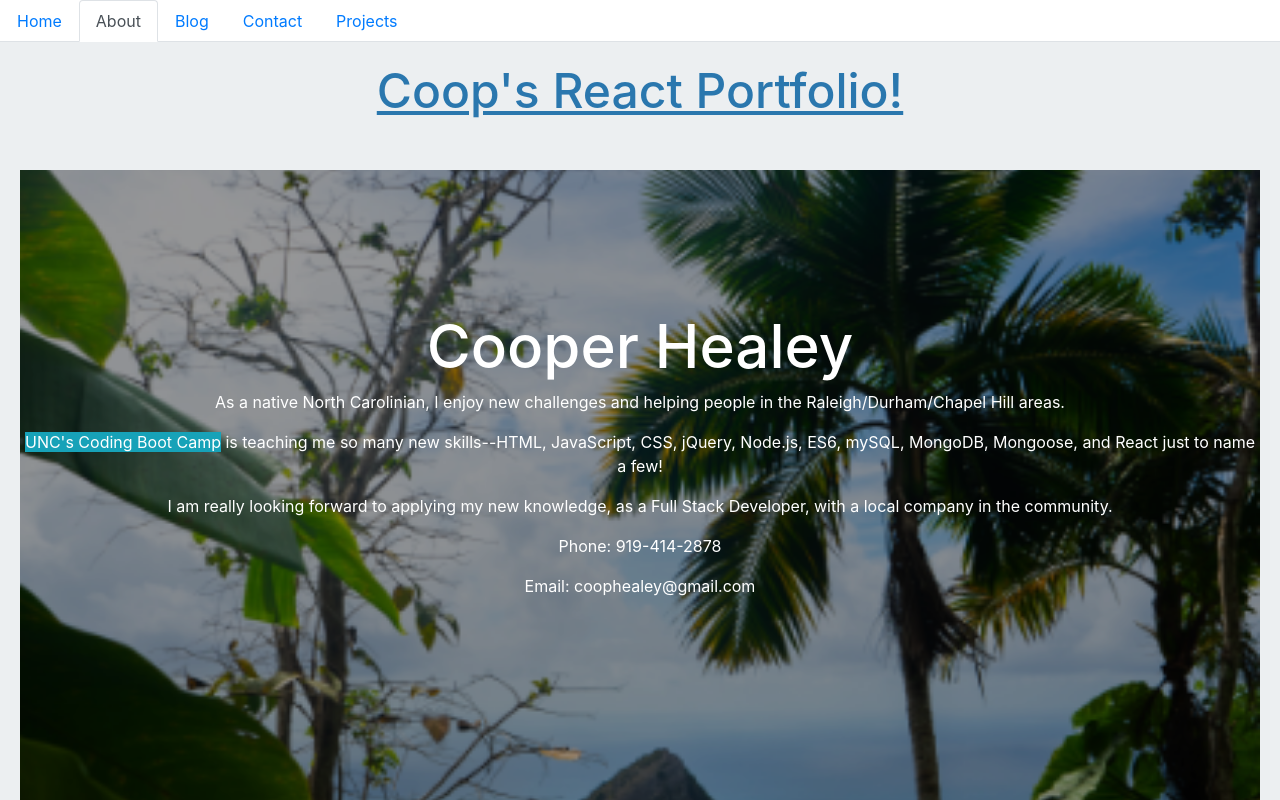
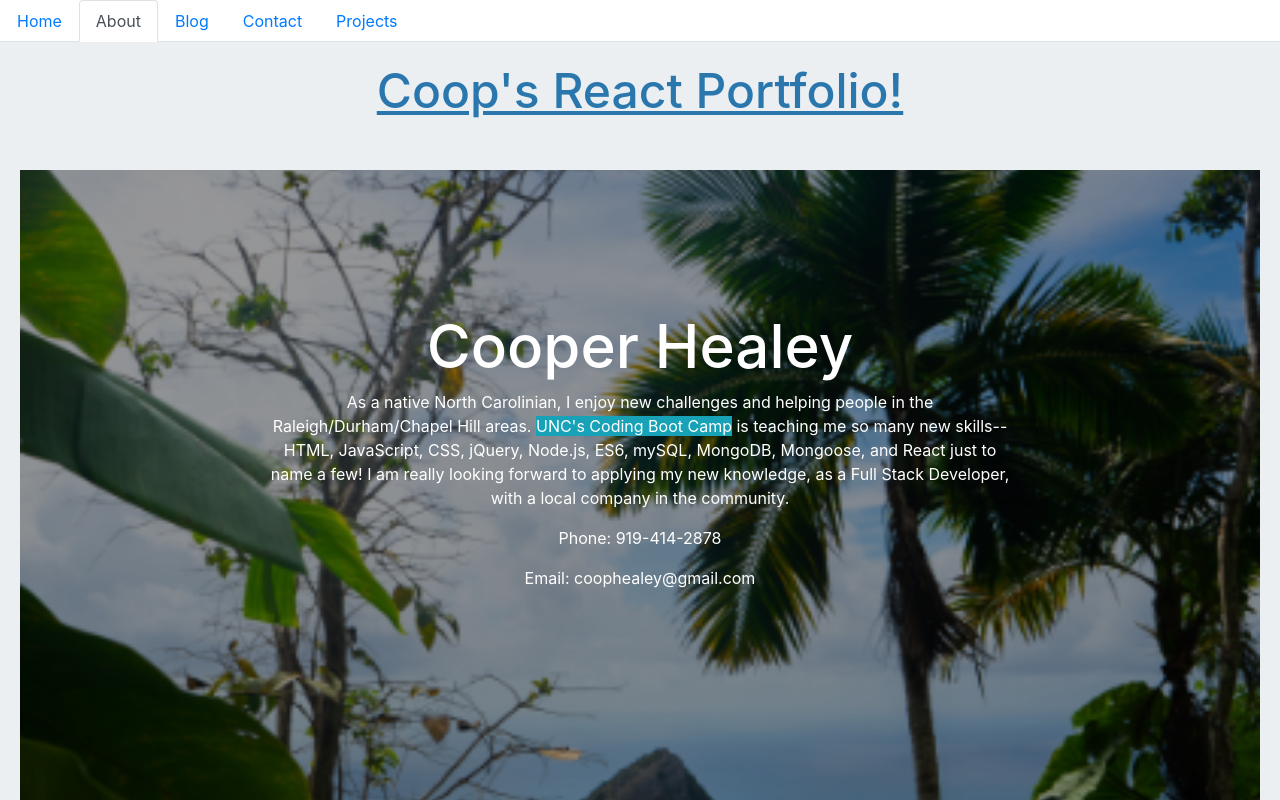
Before and after one commit to codelucid/React-Portfolio, a React (Create React App) app: page /#/about in a window 1280 px wide. Shown: the top 800 px of the page. Built offline with nearby package versions, Linux system fonts and the light colour scheme.

Commit message:
improved the layout on the cards and About page

```diff
--- a/src/Components/Mountain/style.css
+++ b/src/Components/Mountain/style.css
@@ -31,3 +31,9 @@
     padding-top: 140px;
     margin-top: 0;
 }
+
+.hero p {
+    margin-left: 250px;
+    margin-right: 250px
+
+}
--- a/src/Components/ProjectCard/index.js
+++ b/src/Components/ProjectCard/index.js
@@ -8,7 +8,7 @@ function ProjectCard(props) {
         <img alt={props.name} src={`${process.env.PUBLIC_URL}${props.image}`} />
       </div>
       <div className="content">
-        <ul className="text-center">
+        <ul>
           <li>
             {props.name}
           </li>
--- a/src/Components/ProjectCard/style.css
+++ b/src/Components/ProjectCard/style.css
@@ -16,13 +16,16 @@
     background:#6CADDC;
 }
 .card > .img-container > img {
-    width: 60%
+    width: 60%;
+    margin-top: 40px
 }
 
 .card > .content {
     padding-left: 1rem;
     padding-right: 1rem;
     font-size: 15px;
+    margin-right: 35px;
+    text-align: center;
 }
 
 .card > .content > ul {
--- a/src/pages/About.js
+++ b/src/pages/About.js
@@ -6,10 +6,10 @@ function About() {
     <div>
       <Mountain backgroundImage="/images/mountain.png">
       <h1 className="text-center">Cooper Healey</h1>
-      <p className="text-center">As a native North Carolinian, I enjoy new challenges and helping people in the Raleigh/Durham/Chapel Hill areas.</p>
-      <p><span class="btn-info">UNC's Coding Boot Camp</span> is teaching me so many new skills--HTML, JavaScript, CSS,
-      jQuery, Node.js, ES6, mySQL, MongoDB, Mongoose, and React just to name a few!</p>
-      <p>I am really looking forward to applying my new knowledge, as a Full Stack Developer,
+      <p className="text-center">As a native North Carolinian, I enjoy new challenges and helping people in the Raleigh/Durham/Chapel Hill areas.
+      {" "}<span class="btn-info">UNC's Coding Boot Camp</span> is teaching me so many new skills--HTML, JavaScript, CSS,
+      jQuery, Node.js, ES6, mySQL, MongoDB, Mongoose, and React just to name a few!
+      I am really looking forward to applying my new knowledge, as a Full Stack Developer,
       with a local company in the community.</p>
       <p className="text-center">Phone: 919-414-2878</p>
       <p className="text-center" >Email: coophealey@gmail.com</p>
```
